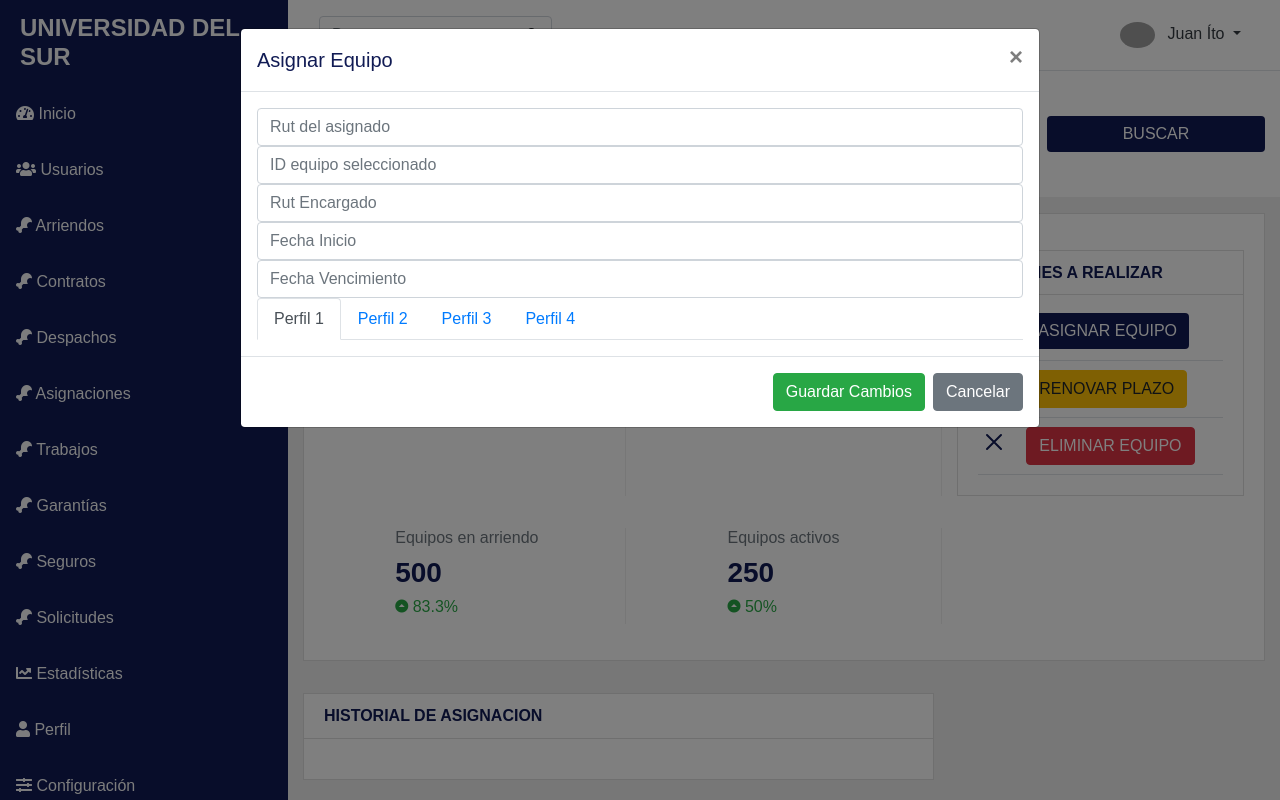
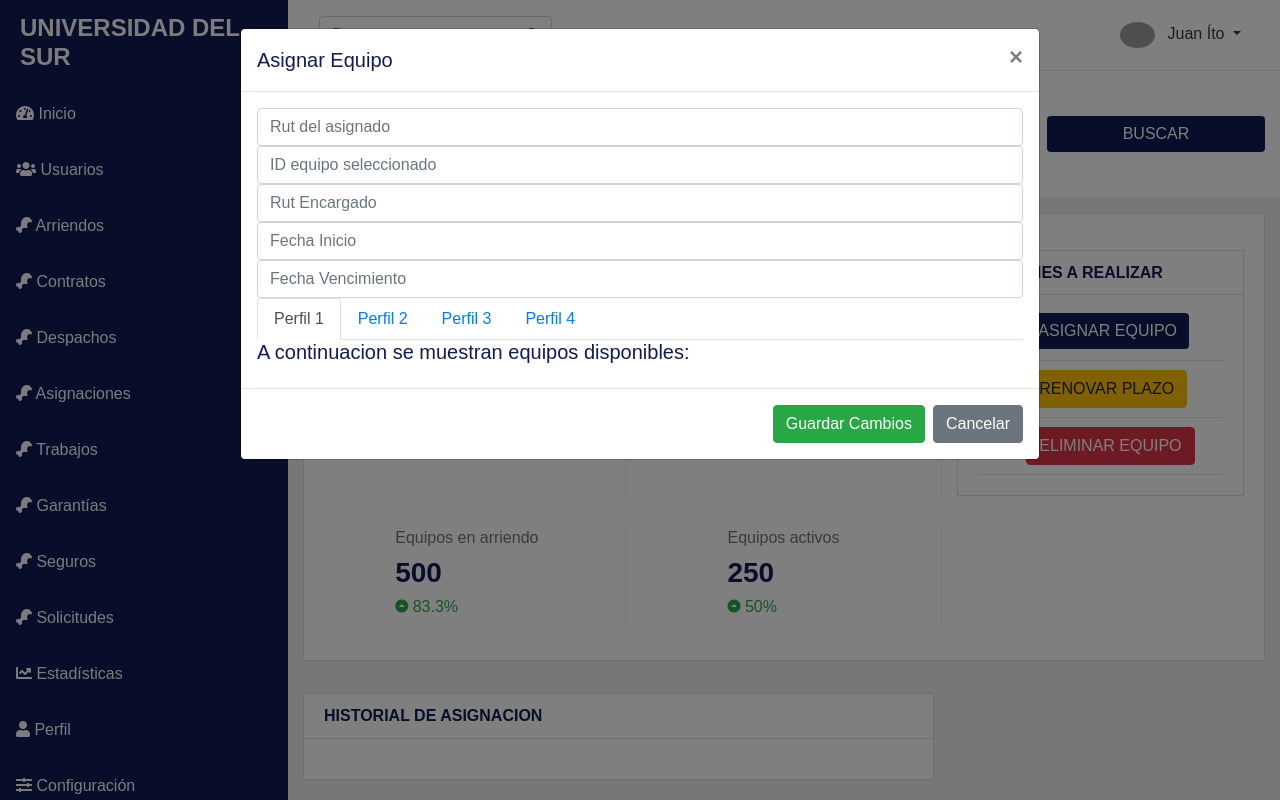
Before and after one commit to Oskhar-ogg/ISW2021A, a PHP site: page /asignaciones/GuardarAsig.php in a window 1280 px wide, after a click on "ASIGNAR EQUIPO". Run offline with PHP 8.4, Linux system fonts and the light colour scheme; data that the repository does not hold is empty; some libraries are stand-ins or nearby versions; some web fonts are replaced; grey boxes are pictures that could not be loaded.

Commit message:
Update asignaciones.php

```diff
--- a/asignaciones/asignaciones.php
+++ b/asignaciones/asignaciones.php
@@ -215,6 +215,7 @@ $Consulta_asignacion = "SELECT * FROM asignacion";
                 <a class="nav-link" id="Perfil_4-tab" data-toggle="tab" href="#Perfil_4" role="tab" aria-controls="Perfil_4" aria-selected="false">Perfil 4</a>
               </li>
             </ul>
+            <h5>A continuacion se muestran equipos disponibles: <br> </h5>
             <div class="tab-content" id="myTabContent">
               <div class="tab-pane fade show active" id="Perfil_1" role="tabpanel" aria-labelledby="Perfil_1-tab">
                 <?php $Consulta_perfil_1 = "SELECT * FROM perfil WHERE perfil_nombre = 'Perfil 1' " ?>
```
